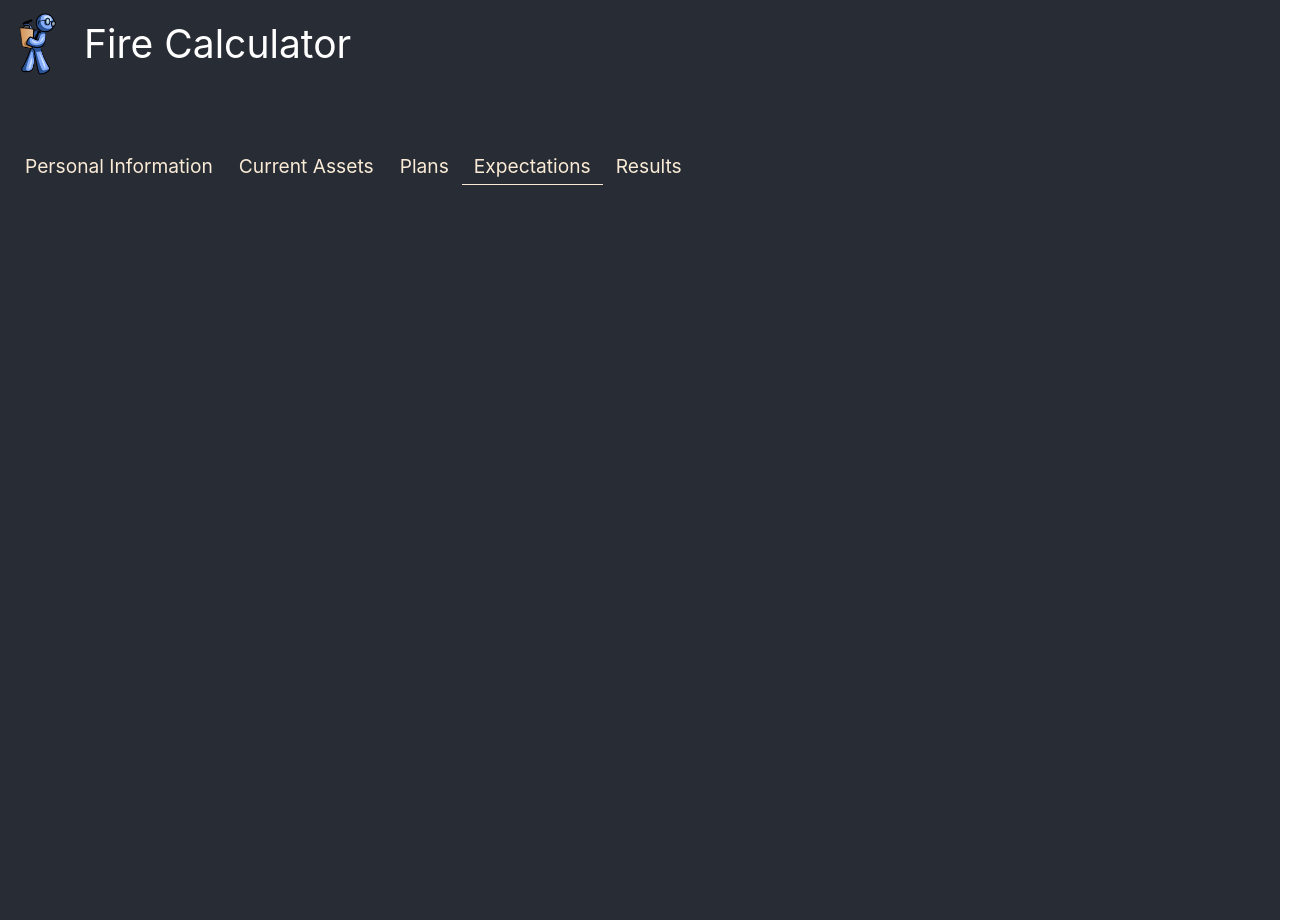
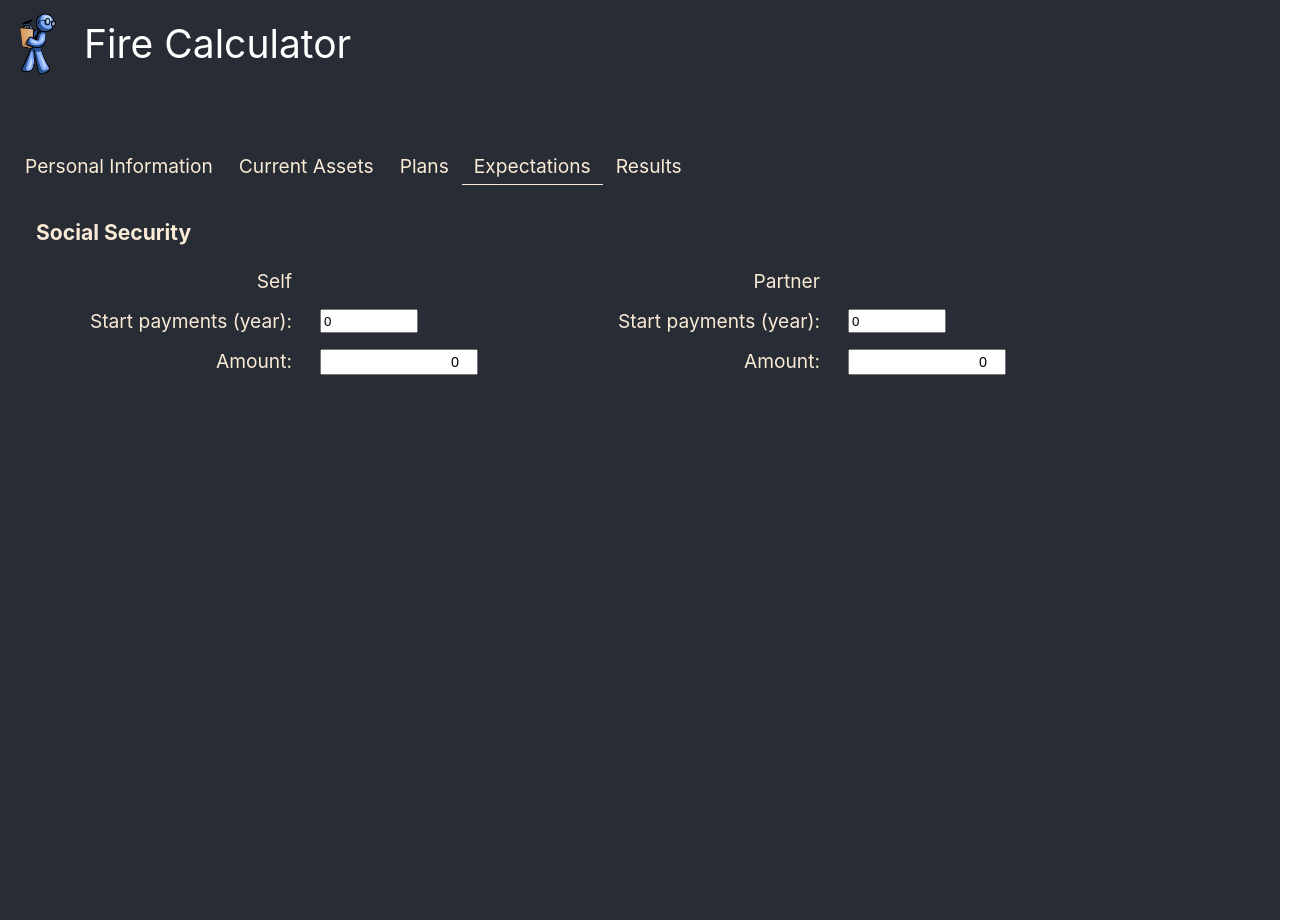
Before and after one commit to sh0knah/FIRE, a React (Create React App) app: page / in a window 1280 px wide. Both pictures are taken after a click on the tab "Expectations". Shown: the whole page, 1316 px wide, since content can reach past the window. Built offline with nearby package versions, Linux system fonts and the light colour scheme.

Commit message:
Social Security inputs. Fix number casting.

```diff
--- a/src/InputCurrentAssets.js
+++ b/src/InputCurrentAssets.js
@@ -82,23 +82,23 @@ function InputCurrentAssets() {
                     <div className="G1 SubGrid2">
                         <div className="G2">Self</div>
 
-                        <label htmlFor="taxableStocks" className="Field-label G1">Taxable Stocks: </label><input type="number" onChange={e => setState({ ...state, taxableStocks: e.target.value })} className="Field-value Currency G2" id="TaxableStocks" value={state.taxableStocks} />
-                        <label htmlFor="taxableBonds" className="Field-label G1">Taxable Bonds: </label><input type="number" onChange={e => setState({ ...state, taxableBonds: e.target.value })} className="Field-value Currency G2" id="TaxableBonds" value={state.taxableBonds} />
-                        <label htmlFor="taxableCash" className="Field-label G1">Taxable Cash: </label><input type="number" onChange={e => setState({ ...state, taxableCash: e.target.value })} className="Field-value Currency G2" id="TaxableCash" value={state.taxableCash} />
+                        <label htmlFor="taxableStocks" className="Field-label G1">Taxable Stocks: </label><input type="number" onChange={e => setState({ ...state, taxableStocks: +(e.target.value) })} className="Field-value Currency G2" id="TaxableStocks" value={state.taxableStocks} />
+                        <label htmlFor="taxableBonds" className="Field-label G1">Taxable Bonds: </label><input type="number" onChange={e => setState({ ...state, taxableBonds: +(e.target.value) })} className="Field-value Currency G2" id="TaxableBonds" value={state.taxableBonds} />
+                        <label htmlFor="taxableCash" className="Field-label G1">Taxable Cash: </label><input type="number" onChange={e => setState({ ...state, taxableCash: +(e.target.value) })} className="Field-value Currency G2" id="TaxableCash" value={state.taxableCash} />
                         <label htmlFor="taxableTotal" className="Field-label G1">Taxable Total: </label><div id="taxableTotal" className="Currency-total">{totals.taxableTotal}</div>
 
                         <div className="Spacer"></div>
 
-                        <label htmlFor="rothStocks" className="Field-label G1">Roth Stocks: </label><input type="number" onChange={e => setState({ ...state, rothStocks: e.target.value })} className="Field-value Currency G2" id="RothStocks" value={state.rothStocks} />
-                        <label htmlFor="rothBonds" className="Field-label G1">Roth Bonds: </label><input type="number" onChange={e => setState({ ...state, rothBonds: e.target.value })} className="Field-value Currency G2" id="RothBonds" value={state.rothBonds} />
-                        <label htmlFor="rothCash" className="Field-label G1">Roth Cash: </label><input type="number" onChange={e => setState({ ...state, rothCash: e.target.value })} className="Field-value Currency G2" id="RothCash" value={state.rothCash} />
+                        <label htmlFor="rothStocks" className="Field-label G1">Roth Stocks: </label><input type="number" onChange={e => setState({ ...state, rothStocks: +(e.target.value) })} className="Field-value Currency G2" id="RothStocks" value={state.rothStocks} />
+                        <label htmlFor="rothBonds" className="Field-label G1">Roth Bonds: </label><input type="number" onChange={e => setState({ ...state, rothBonds: +(e.target.value) })} className="Field-value Currency G2" id="RothBonds" value={state.rothBonds} />
+                        <label htmlFor="rothCash" className="Field-label G1">Roth Cash: </label><input type="number" onChange={e => setState({ ...state, rothCash: +(e.target.value) })} className="Field-value Currency G2" id="RothCash" value={state.rothCash} />
                         <label htmlFor="rothTotal" className="Field-label G1">Roth Total: </label><div id="rothTotal" className="Currency-total">{totals.rothTotal}</div>
 
                         <div className="Spacer"></div>
 
-                        <label htmlFor="taxDeferredStocks" className="Field-label G1">Tax Deferred Stocks: </label><input type="number" onChange={e => setState({ ...state, taxDeferredStocks: e.target.value })} className="Field-value Currency G2" id="Tax DeferredStocks" value={state.taxDeferredStocks} />
-                        <label htmlFor="taxDeferredBonds" className="Field-label G1">Tax Deferred Bonds: </label><input type="number" onChange={e => setState({ ...state, taxDeferredBonds: e.target.value })} className="Field-value Currency G2" id="Tax DeferredBonds" value={state.taxDeferredBonds} />
-                        <label htmlFor="taxDeferredCash" className="Field-label G1">Tax Deferred Cash: </label><input type="number" onChange={e => setState({ ...state, taxDeferredCash: e.target.value })} className="Field-value Currency G2" id="Tax DeferredCash" value={state.taxDeferredCash} />
+                        <label htmlFor="taxDeferredStocks" className="Field-label G1">Tax Deferred Stocks: </label><input type="number" onChange={e => setState({ ...state, taxDeferredStocks: +(e.target.value) })} className="Field-value Currency G2" id="Tax DeferredStocks" value={state.taxDeferredStocks} />
+                        <label htmlFor="taxDeferredBonds" className="Field-label G1">Tax Deferred Bonds: </label><input type="number" onChange={e => setState({ ...state, taxDeferredBonds: +(e.target.value) })} className="Field-value Currency G2" id="Tax DeferredBonds" value={state.taxDeferredBonds} />
+                        <label htmlFor="taxDeferredCash" className="Field-label G1">Tax Deferred Cash: </label><input type="number" onChange={e => setState({ ...state, taxDeferredCash: +(e.target.value) })} className="Field-value Currency G2" id="Tax DeferredCash" value={state.taxDeferredCash} />
                         <label htmlFor="taxDeferredTotal" className="Field-label G1">Tax Deferred Total: </label><div id="taxDeferredTotal" className="Currency-total">{totals.taxDeferredTotal }</div>
 
                     </div>
@@ -106,23 +106,23 @@ function InputCurrentAssets() {
                     <div className="G2 SubGrid2">
                         <div className="G2">Partner</div>
 
-                        <label htmlFor="taxableStocks_Partner" className="Field-label G1">Taxable Stocks: </label><input type="number" onChange={e => setState({ ...state, taxableStocks_Partner: e.target.value })} className="Field-value Currency G2" id="TaxableStocks_Partner" value={state.taxableStocks_Partner} />
-                        <label htmlFor="taxableBonds_Partner" className="Field-label G1">Taxable Bonds: </label><input type="number" onChange={e => setState({ ...state, taxableBonds_Partner: e.target.value })} className="Field-value Currency G2" id="TaxableBonds_Partner" value={state.taxableBonds_Partner} />
-                        <label htmlFor="taxableCash_Partner" className="Field-label G1">Taxable Cash: </label><input type="number" onChange={e => setState({ ...state, taxableCash_Partner: e.target.value })} className="Field-value Currency G2" id="TaxableCash_Partner" value={state.taxableCash_Partner} />
+                        <label htmlFor="taxableStocks_Partner" className="Field-label G1">Taxable Stocks: </label><input type="number" onChange={e => setState({ ...state, taxableStocks_Partner: +(e.target.value) })} className="Field-value Currency G2" id="TaxableStocks_Partner" value={state.taxableStocks_Partner} />
+                        <label htmlFor="taxableBonds_Partner" className="Field-label G1">Taxable Bonds: </label><input type="number" onChange={e => setState({ ...state, taxableBonds_Partner: +(e.target.value) })} className="Field-value Currency G2" id="TaxableBonds_Partner" value={state.taxableBonds_Partner} />
+                        <label htmlFor="taxableCash_Partner" className="Field-label G1">Taxable Cash: </label><input type="number" onChange={e => setState({ ...state, taxableCash_Partner: +(e.target.value) })} className="Field-value Currency G2" id="TaxableCash_Partner" value={state.taxableCash_Partner} />
                         <label htmlFor="taxableTotal_Partner" className="Field-label G1">Taxable Total: </label><div id="taxableTotal" className="Currency-total">{totals.taxableTotal_Partner}</div>
 
                         <div className="Spacer"></div>
 
-                        <label htmlFor="rothStocks_Partner" className="Field-label G1">Roth Stocks: </label><input type="number" onChange={e => setState({ ...state, rothStocks_Partner: e.target.value })} className="Field-value Currency G2" id="RothStocks_Partner" value={state.rothStocks_Partner} />
-                        <label htmlFor="rothBonds_Partner" className="Field-label G1">Roth Bonds: </label><input type="number" onChange={e => setState({ ...state, rothBonds_Partner: e.target.value })} className="Field-value Currency G2" id="RothBonds_Partner" value={state.rothBonds_Partner} />
-                        <label htmlFor="rothCash_Partner" className="Field-label G1">Roth Cash: </label><input type="number" onChange={e => setState({ ...state, rothCash_Partner: e.target.value })} className="Field-value Currency G2" id="RothCash_Partner" value={state.rothCash_Partner} />
+                        <label htmlFor="rothStocks_Partner" className="Field-label G1">Roth Stocks: </label><input type="number" onChange={e => setState({ ...state, rothStocks_Partner: +(e.target.value )})} className="Field-value Currency G2" id="RothStocks_Partner" value={state.rothStocks_Partner} />
+                        <label htmlFor="rothBonds_Partner" className="Field-label G1">Roth Bonds: </label><input type="number" onChange={e => setState({ ...state, rothBonds_Partner: +(e.target.value) })} className="Field-value Currency G2" id="RothBonds_Partner" value={state.rothBonds_Partner} />
+                        <label htmlFor="rothCash_Partner" className="Field-label G1">Roth Cash: </label><input type="number" onChange={e => setState({ ...state, rothCash_Partner: +(e.target.value) })} className="Field-value Currency G2" id="RothCash_Partner" value={state.rothCash_Partner} />
                         <label htmlFor="rothTotal_Partner" className="Field-label G1">Roth Total: </label><div id="rothTotal" className="Currency-total">{totals.rothTotal_Partner}</div>
 
                         <div className="Spacer"></div>
 
-                        <label htmlFor="taxDeferredStocks_Partner" className="Field-label G1">Tax Deferred Stocks: </label><input type="number" onChange={e => setState({ ...state, taxDeferredStocks_Partner: e.target.value })} className="Field-value Currency G2" id="Tax DeferredStocks_Partner" value={state.taxDeferredStocks_Partner} />
-                        <label htmlFor="taxDeferredBonds_Partner" className="Field-label G1">Tax Deferred Bonds: </label><input type="number" onChange={e => setState({ ...state, taxDeferredBonds_Partner: e.target.value })} className="Field-value Currency G2" id="Tax DeferredBonds_Partner" value={state.taxDeferredBonds_Partner} />
-                        <label htmlFor="taxDeferredCash_Partner" className="Field-label G1">Tax Deferred Cash: </label><input type="number" onChange={e => setState({ ...state, taxDeferredCash_Partner: e.target.value })} className="Field-value Currency G2" id="Tax DeferredCash_Partner" value={state.taxDeferredCash_Partner} />
+                        <label htmlFor="taxDeferredStocks_Partner" className="Field-label G1">Tax Deferred Stocks: </label><input type="number" onChange={e => setState({ ...state, taxDeferredStocks_Partner: +(e.target.value) })} className="Field-value Currency G2" id="Tax DeferredStocks_Partner" value={state.taxDeferredStocks_Partner} />
+                        <label htmlFor="taxDeferredBonds_Partner" className="Field-label G1">Tax Deferred Bonds: </label><input type="number" onChange={e => setState({ ...state, taxDeferredBonds_Partner: +(e.target.value) })} className="Field-value Currency G2" id="Tax DeferredBonds_Partner" value={state.taxDeferredBonds_Partner} />
+                        <label htmlFor="taxDeferredCash_Partner" className="Field-label G1">Tax Deferred Cash: </label><input type="number" onChange={e => setState({ ...state, taxDeferredCash_Partner: +(e.target.value) })} className="Field-value Currency G2" id="Tax DeferredCash_Partner" value={state.taxDeferredCash_Partner} />
                         <label htmlFor="taxDeferredTotal_Partner" className="Field-label G1">Tax Deferred Total: </label><div id="taxDeferredTotal" className="Currency-total">{totals.taxDeferredTotal_Partner}</div>
                     </div>
 
--- a/src/InputExpectations.js
+++ b/src/InputExpectations.js
@@ -29,20 +29,12 @@ function InputExpectations() {
                     }
                 }
             ],
-            socialSecurity: [
-                {
-                    owner: '',
-                    startYear: 2039,
-                    annualAmount: 38136,
-                    expectedPercentage: 1 // use percentage to indicate expected payout reductions
-                },
-                {
-                    owner: '',
-                    startYear: 2041,
-                    annualAmount: 33288,
-                    expectedPercentage: 1 // use percentage to indicate expected payout reductions
-                }
-            ],
+
+            ssyear: 0,
+            ssamount: 0,
+            ssyear_Partner: 0,
+            ssamount_Partner: 0,
+
             taxRates: [
                 {
                     startYear: 2021,
@@ -91,7 +83,25 @@ function InputExpectations() {
 
     return (
         <div id="InputExpectations" className="Input">
+            <div id="SocialSecurity" className="Section-Body">
+                <div className="Section-Label">Social Security</div>
+                <div className="Section-Instructions"></div>
+                <div className="Section-Subsection">
+                    <div className="Section-Subsection Grid2">
+                        <div className="SubGrid2">
+                            <label htmlFor="Name" className="Field-label G1">Self </label>
+                            <label htmlFor="SSYear" className="Field-label G1">Start payments (year): </label><input type="number" onChange={e => setState({ ...state, ssyear: +(e.target.value) })} className="Field-value Year G2" id="SSYear" value={state.ssyear} />
+                            <label htmlFor="SSAmount" className="Field-label G1">Amount: </label><input type="number" onChange={e => setState({ ...state, ssamount: +(e.target.value) })} className="Field-value Currency G2" id="SSAmount" value={state.ssamount} />
+                        </div>
 
+                        <div className="SubGrid2">
+                            <label htmlFor="Name_Partner" className="Field-label G1">Partner </label>
+                            <label htmlFor="SSYear_Partner" className="Field-label G1">Start payments (year): </label><input type="number" onChange={e => setState({ ...state, ssyear_Partner: +(e.target.value) })} className="Field-value Year G2" id="SSYear_Partner" value={state.ssyear_Partner} />
+                            <label htmlFor="SSAmount_Partner" className="Field-label G1">Amount: </label><input type="number" onChange={e => setState({ ...state, ssamount_Partner: +(e.target.value) })} className="Field-value Currency G2" id="SSAmount_Partner" value={state.ssamount_Partner} />
+                        </div>
+                    </div>
+                </div>
+            </div>
         </div>
     )
 }
--- a/src/InputPersonal.js
+++ b/src/InputPersonal.js
@@ -35,16 +35,16 @@ function InputPersonal() {
                 <div className="Section-Subsection Grid2">
                     <div className="SubGrid2">
                         <label htmlFor="Name" className="Field-label G1">Name: </label><input type="text" onChange={e => setState({ ...state, name: e.target.value }) } className="Field-value Text-long G2" id="Name" value={state.name} />
-                        <label htmlFor="DOB" className="Field-label G1">Year of birth: </label><input type="number" onChange={e => setState({ ...state, dob: e.target.value })} className="Field-value Year G2" id="DOB" value={state.dob} />
-                        <label htmlFor="REGoal" className="Field-label G1">Retirement goal year: </label><input type="number" onChange={e => setState({ ...state, regoal: e.target.value })} className="Field-value Year G2" id="REGoal" value={state.regoal} />
-                        <label htmlFor="LifeExpectancy" className="Field-label G1">Life Expectancy: </label><input type="number" onChange={e => setState({ ...state, lifeExpectancy: e.target.value })} className="Field-value Number-short G2" id="LifeExpectancy" value={state.lifeExpectancy} />
+                        <label htmlFor="DOB" className="Field-label G1">Year of birth: </label><input type="number" onChange={e => setState({ ...state, dob: +(e.target.value) })} className="Field-value Year G2" id="DOB" value={state.dob} />
+                        <label htmlFor="REGoal" className="Field-label G1">Retirement goal year: </label><input type="number" onChange={e => setState({ ...state, regoal: +(e.target.value) })} className="Field-value Year G2" id="REGoal" value={state.regoal} />
+                        <label htmlFor="LifeExpectancy" className="Field-label G1">Life Expectancy: </label><input type="number" onChange={e => setState({ ...state, lifeExpectancy: +(e.target.value) })} className="Field-value Number-short G2" id="LifeExpectancy" value={state.lifeExpectancy} />
                     </div>
 
                     <div className="SubGrid2">
                         <label htmlFor="Partner" className="Field-label G1">Partner: </label><input type="text" onChange={e => setState({ ...state, partner: e.target.value })} className="Field-value Text-long G2" id="Partner" value={state.partner} />
-                        <label htmlFor="DOB_Parter" className="Field-label G1">Year of birth: </label><input type="number" onChange={e => setState({ ...state, dob_Partner: e.target.value })} className="Field-value Year G2" id="DOB_Partner" value={state.dob_Partner} />
-                        <label htmlFor="REGoal_Partner" className="Field-label G1">Retirement goal year: </label><input type="number" onChange={e => setState({ ...state, regoal_Partner: e.target.value })} className="Field-value Year G2" id="REGoal_Partner" value={state.regoal_Partner} />
-                        <label htmlFor="LifeExpectancy_Partner" className="Field-label G1">Life Expectancy: </label><input type="number" onChange={e => setState({ ...state, lifeExpectancy_Partner: e.target.value })} className="Field-value Number-short G2" id="LifeExpectancy_Partner" value={state.lifeExpectancy_Partner} />
+                        <label htmlFor="DOB_Parter" className="Field-label G1">Year of birth: </label><input type="number" onChange={e => setState({ ...state, dob_Partner: +(e.target.value) })} className="Field-value Year G2" id="DOB_Partner" value={state.dob_Partner} />
+                        <label htmlFor="REGoal_Partner" className="Field-label G1">Retirement goal year: </label><input type="number" onChange={e => setState({ ...state, regoal_Partner: +(e.target.value) })} className="Field-value Year G2" id="REGoal_Partner" value={state.regoal_Partner} />
+                        <label htmlFor="LifeExpectancy_Partner" className="Field-label G1">Life Expectancy: </label><input type="number" onChange={e => setState({ ...state, lifeExpectancy_Partner: +(e.target.value) })} className="Field-value Number-short G2" id="LifeExpectancy_Partner" value={state.lifeExpectancy_Partner} />
                     </div>
                 </div>
             </div>
@@ -53,6 +53,3 @@ function InputPersonal() {
 }
 
 export default InputPersonal
-
-/*
-*/
```
Also changed, not shown: src/Calculations.js (+6 -6 lines), src/InputPlans.js (+5 -6 lines).
